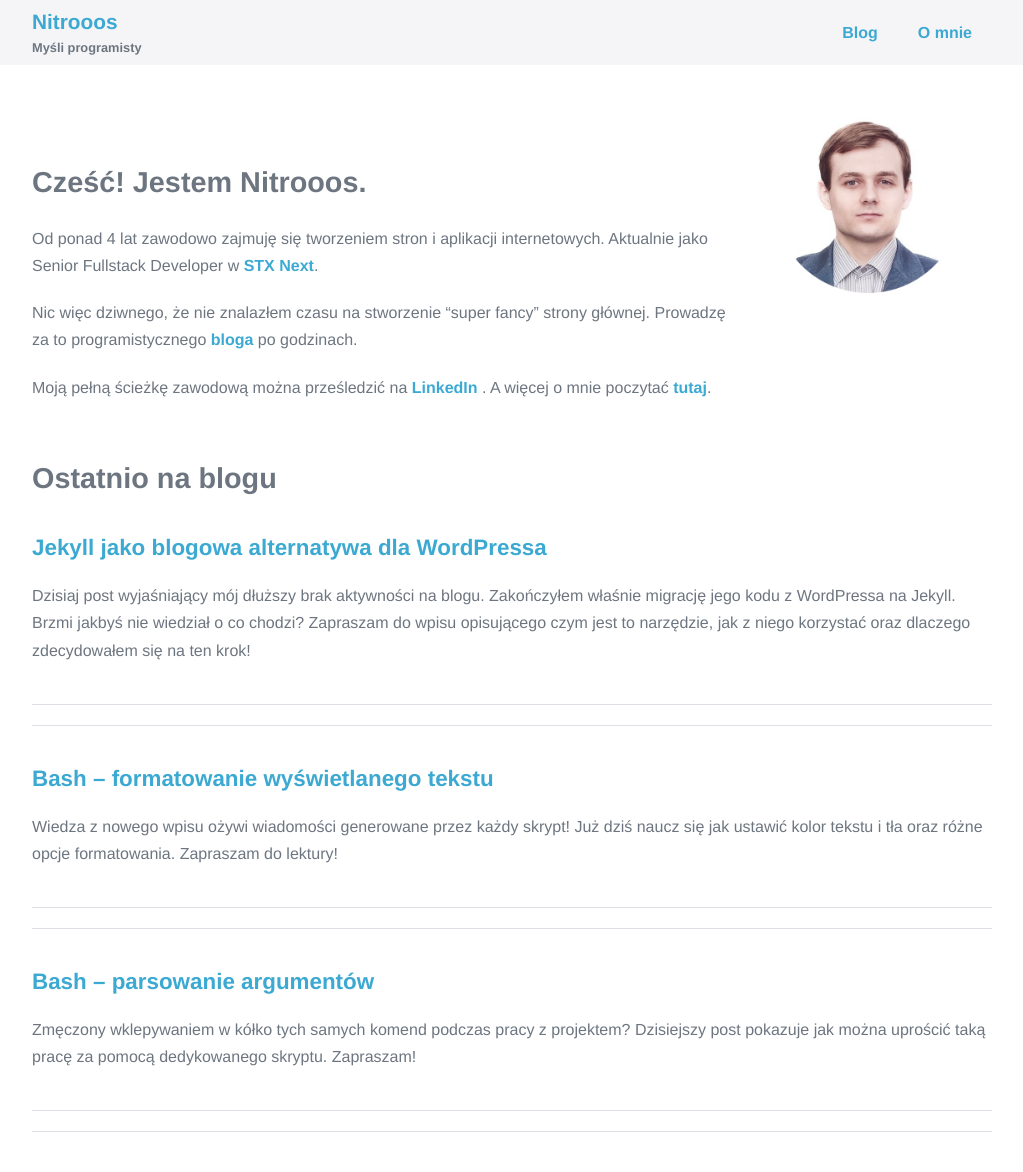
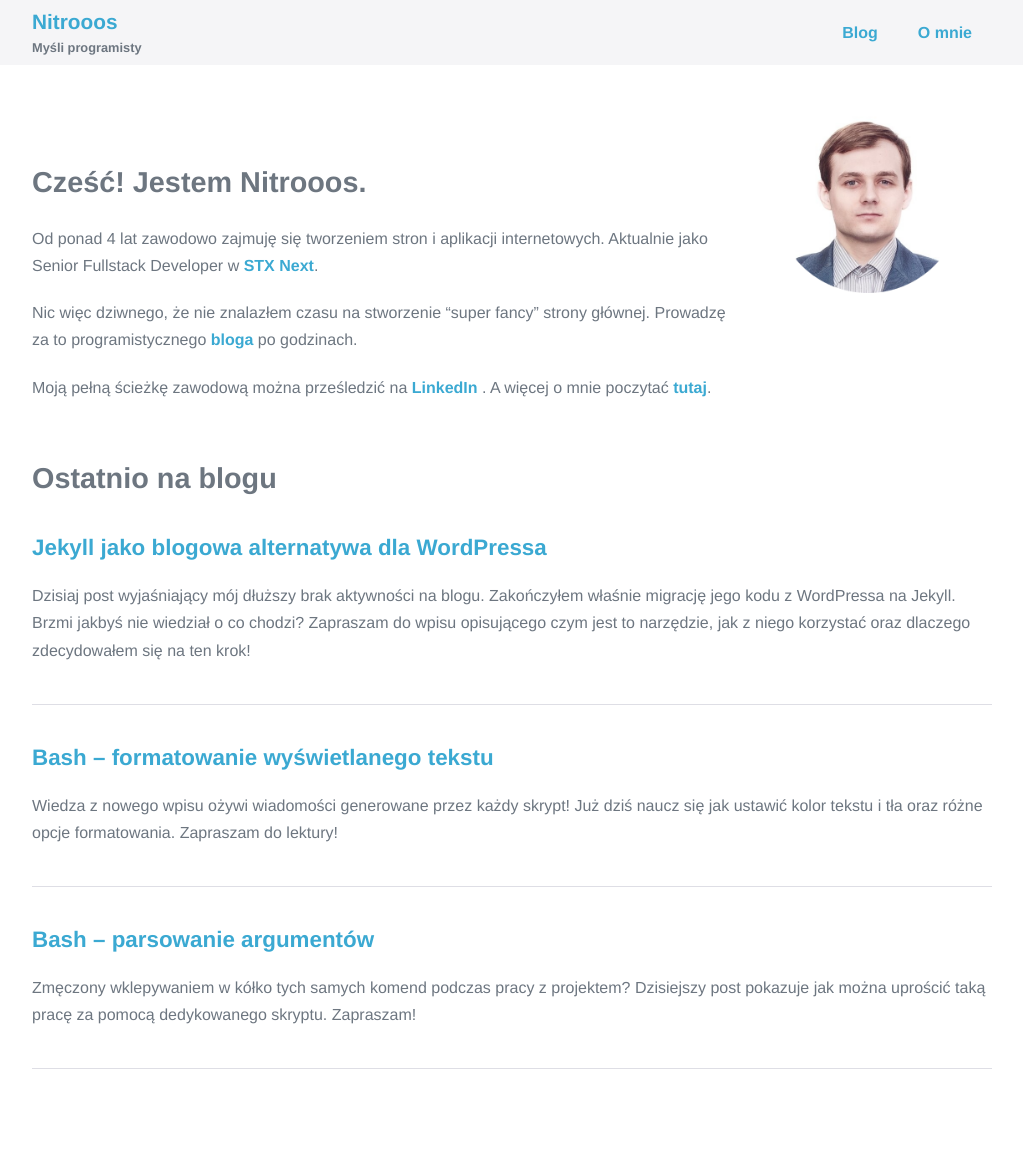
Before and after one commit to Nitrooos/Nitrooos.github.io, a Jekyll site: the page built from index.md, in a window 1280 px wide. Shown: the whole page, without its empty margins (128-1151 px from the left). Built offline with Jekyll 4.4.1, drawn with Linux system fonts in a browser that asks for light colours; after the commit the page ends 1109 px from its top, so only the background shows below that.

Commit message:
[NIT-11] Move colors definitions into theme

```diff
--- a/_sass/blog.scss
+++ b/_sass/blog.scss
@@ -1,7 +1,5 @@
 .blog {
   &__post-lead {
-    border-bottom: 1px solid $border;
-    margin-bottom: 20px;
     padding-bottom: 20px;
   }
 
--- a/_sass/common/classes.scss
+++ b/_sass/common/classes.scss
@@ -1,5 +1,3 @@
-@import './colors';
-
 .app {
   &__content {
     max-width: 1000px;
--- a/_sass/common/colors.scss
+++ /dev/null
@@ -1,12 +0,0 @@
-$bg-light: white;
-$bg-dark: #f5f5f7;
-
-$border: #dedee5;
-
-$code-bg: #fafafa;
-$code-border: #f5f5f5;
-
-$link: #3ba9d2;
-
-$text-main: #6d7680;
-$text-link: #3ba9d2;
--- a/_sass/main.scss
+++ b/_sass/main.scss
@@ -1,7 +1,6 @@
 @import './common/reset';
 
 @import './common/classes';
-@import './common/colors';
 @import './common/responsiveness';
 @import './common/typography';
 
--- a/_sass/themes/light/light.scss
+++ b/_sass/themes/light/light.scss
@@ -1,4 +1,11 @@
 .app__light-theme {
+  $bg-dark: #f5f5f7;
+  $border: #dedee5;
+  $code-bg: #fafafa;
+  $code-border: #f5f5f5;
+  $link: #3ba9d2;
+  $text-main: #6d7680;
+
   background: white;
   color: $text-main;
 
```
